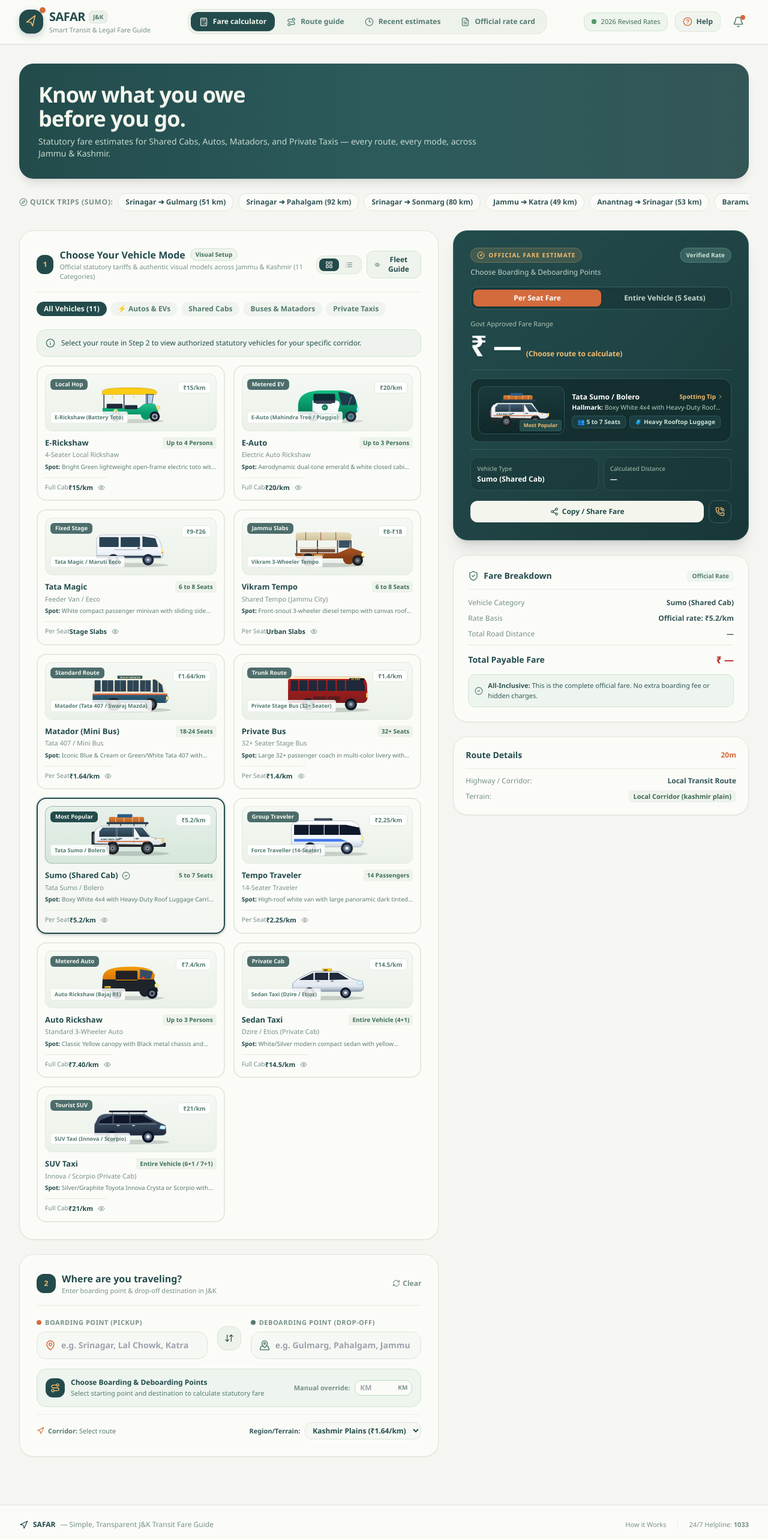
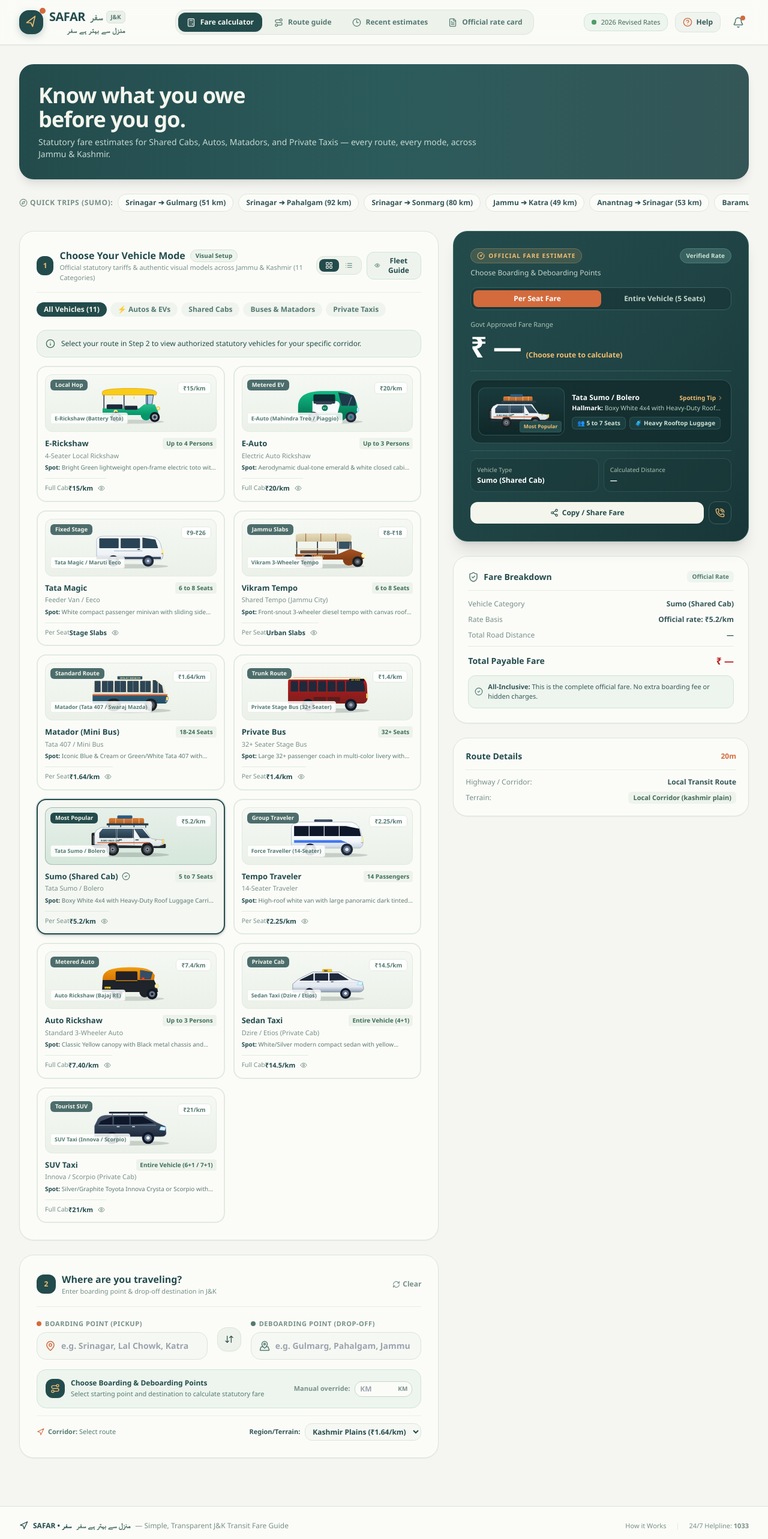
Before and after one commit to Farhaan327426/SafarApp, a React (Vite) app: page / in a window 1280 px wide. Shown: the top 2566 px of the page at 60% size. Built offline with nearby package versions, Linux system fonts and the light colour scheme.

Commit message:
feat: add Urdu branding and 'manzil se behtar hai safar' tagline

```diff
--- a/src/App.jsx
+++ b/src/App.jsx
@@ -1475,12 +1475,13 @@ export default function App() {
               <div>
                 <div className="flex items-center gap-1.5">
                   <span className="text-xl font-extrabold tracking-tight text-[#234b4c]">SAFAR</span>
+                  <span className="text-base font-bold text-[#557b72] ml-0.5" dir="rtl" lang="ur">سفر</span>
                   <span className="px-1.5 py-0.5 text-[10px] font-bold uppercase rounded-md bg-[#eaf0e9] text-[#557b72] border border-[#d8e3d8]">
                     J&K
                   </span>
                 </div>
-                <p className="text-[11px] text-[#78908a] font-medium hidden sm:block">
-                  Smart Transit & Legal Fare Guide
+                <p className="text-[12px] text-[#4a6d65] font-bold hidden sm:block tracking-wide" dir="rtl" lang="ur">
+                  منزل سے بہتر ہے سفر
                 </p>
               </div>
             </div>
@@ -2887,7 +2888,8 @@ export default function App() {
         <div className="max-w-7xl mx-auto flex flex-col sm:flex-row items-center justify-between gap-4">
           <div className="flex items-center gap-2">
             <Navigation size={15} className="text-[#234b4c]" />
-            <span className="font-bold text-[#234b4c]">SAFAR</span>
+            <span className="font-bold text-[#234b4c]">SAFAR • سفر</span>
+            <span dir="rtl" lang="ur" className="font-semibold text-[#4a6d65]">منزل سے بہتر ہے سفر</span>
             <span>— Simple, Transparent J&K Transit Fare Guide</span>
           </div>
 
```
Also changed, not shown: frontend/css/style.css (+15 -0 lines), frontend/index.html (+7 -3 lines).
